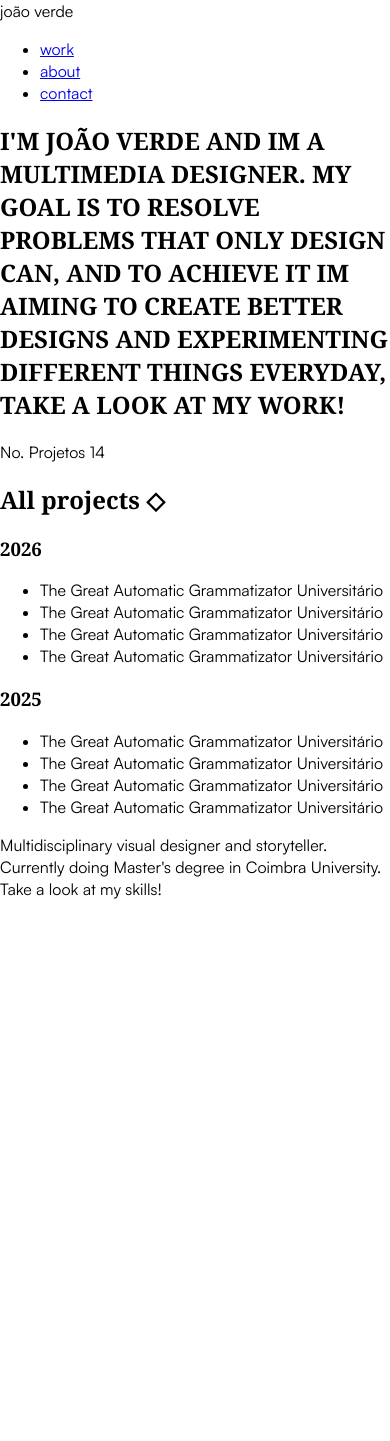
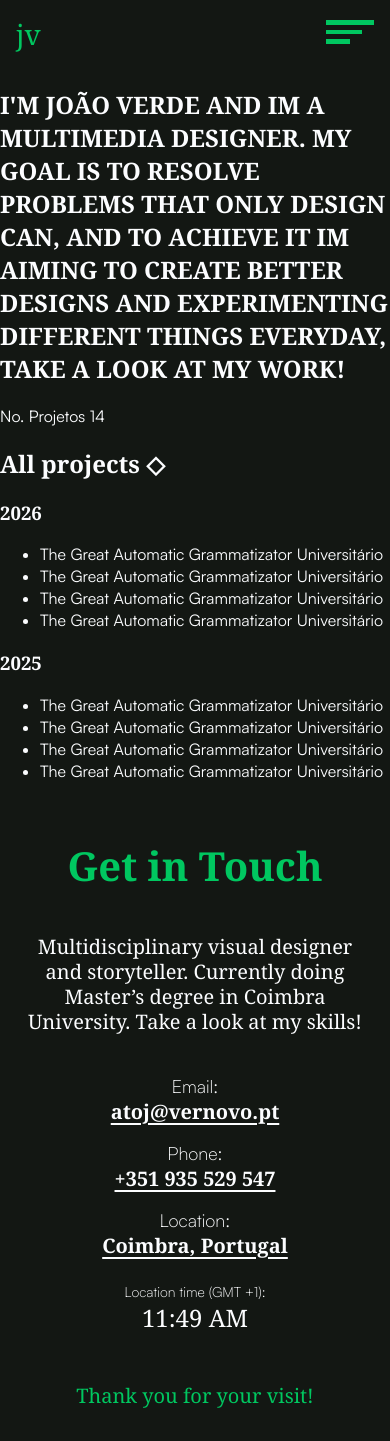
Before and after one commit to oVerde/DW_portfolio, a plain HTML site: page index.html in a window 390 px wide. Before the commit the page ends 916 px from the top, so only its background shows below. Drawn offline with Linux system fonts and the light colour scheme; a web font is replaced by a local one.

Commit message:
header e footer style

```diff
--- a/css/global.css
+++ b/css/global.css
@@ -1,11 +1,13 @@
 * {
     box-sizing: border-box;
+    background-color: var(--black);
 }
 
 body {
     margin: 0;
     font-family: var(--font-body);
     font-weight: 400;
+    color: var(--white);
 }
 
 h1,
@@ -16,4 +18,5 @@ h5,
 h6 {
     font-family: var(--font-display);
     font-weight: 700;
+    color: var(--white);
 }
--- a/css/header_footer/footer.css
+++ b/css/header_footer/footer.css
@@ -0,0 +1,107 @@
+.site-footer {
+    display: grid;
+    gap: 3rem;
+    padding: clamp(3rem, 8vw, 7rem) clamp(1rem, 3vw, 2rem) 2rem;
+    background: var(--black);
+    color: var(--white);
+}
+
+.footer-title {
+    margin: 0;
+    color: var(--green-highlight);
+    font-family: var(--font-display);
+    font-size: clamp(2.5rem, 5vw, 3rem);
+    line-height: 1;
+}
+
+.footer-body {
+    display: grid;
+    grid-template-columns: 1fr 2fr;
+    gap: 2rem;
+    align-items: end;
+}
+
+.footer-contacts {
+    display: grid;
+    gap: 1.5rem;
+    font-style: normal;
+}
+
+.footer-contacts dl {
+    display: grid;
+    gap: 1rem;
+    margin: 0;
+}
+
+.footer-contacts dt {
+    font-size: 1.125rem;
+    font-weight: 300;
+}
+
+.footer-contacts dd {
+    margin: 0;
+    font-family: var(--font-display);
+    font-size: 1.25rem;
+    font-weight: 700;
+}
+
+.site-footer a {
+    color: inherit;
+    text-underline-offset: 0.2em;
+}
+
+.site-footer a:hover {
+    color: var(--green-hover);
+    transition: color 0.2s ease;
+}
+
+.local-time {
+    margin: 0;
+    font-size: 0.875rem;
+    font-weight: 300;
+}
+
+.local-time time {
+    display: block;
+    font-family: var(--font-display);
+    font-size: 1.5rem;
+    font-weight: 400;
+}
+
+.footer-bio {
+    max-width: 32ch;
+    margin: 0;
+    font-family: var(--font-display);
+    font-size: clamp(1.25rem, 2vw, 1rem);
+    line-height: 1.25;
+    text-wrap: balance;
+}
+
+.footer-thanks {
+    margin: 0;
+    color: var(--green-highlight);
+    font-family: var(--font-display);
+    font-size: clamp(1.25rem, 1vw, 0.5rem);
+    text-align: center;
+}
+
+@media (max-width: 48rem) {
+    .site-footer {
+        justify-items: center;
+        text-align: center;
+    }
+
+    .footer-body {
+        grid-template-columns: 1fr;
+        justify-items: center;
+        gap: 2.5rem;
+    }
+
+    .footer-contacts {
+        justify-items: center;
+    }
+
+    .footer-bio {
+        order: -1;
+    }
+}
--- a/css/header_footer/header.css
+++ b/css/header_footer/header.css
@@ -0,0 +1,181 @@
+.site-header {
+    position: sticky;
+    top: 0;
+    z-index: 10;
+    display: grid;
+    grid-template-columns: 5fr 2fr 1fr;
+    align-items: center;
+    min-height: var(--header-h);
+    background: var(--white);
+    background-color: var(--black);
+    font-family: var(--font-body);
+    padding: 0rem clamp(1rem, 2vw, 2rem);
+    padding-bottom: 0.3rem;
+    color: var(--green-highlight);
+}
+
+.site-header a {
+    color: inherit;
+    text-decoration: none;
+}
+
+.logo {
+    font-family: var(--font-display);
+    font-size: clamp(1.5rem, 1vw, 1rem);
+    line-height: 1;
+    cursor: default;
+}
+
+.logo-mobile {
+    display: none;
+}
+
+.nav {
+    display: contents;
+}
+
+.nav-main {
+    display: flex;
+    gap: 1.5rem;
+    margin: 0;
+    padding: 0;
+    list-style: none;
+}
+
+.nav-contact {
+    justify-self: end;
+}
+
+.nav a {
+    position: relative;
+    font-size: 1.125rem;
+}
+
+.nav a:hover {
+    color: var(--green-hover);
+    transition: color 0.1s ease;
+}
+
+.burger {
+    display: none;
+}
+
+.sr-only {
+    position: absolute;
+    width: 1px;
+    height: 1px;
+    padding: 0;
+    overflow: hidden;
+    clip: rect(0, 0, 0, 0);
+    white-space: nowrap;
+    border: 0;
+}
+
+@media (max-width: 48rem) {
+    .site-header {
+        grid-template-columns: 1fr auto;
+        align-items: start;
+        padding-block: 1.25rem;
+    }
+
+    .logo-desktop {
+        display: none;
+    }
+
+    .logo-mobile {
+        display: block;
+        font-size: 1.75rem;
+    }
+
+    .burger {
+        display: flex;
+        position: relative;
+        width: 3rem;
+        height: 1.5rem;
+        padding: 0;
+        border: 0;
+        background: none;
+        cursor: pointer;
+    }
+
+    .burger span:not(.sr-only) {
+        position: absolute;
+        left: 0;
+        height: 0.3rem;
+        background: var(--green-highlight);
+        transition: top 0.3s ease, transform 0.3s ease, opacity 0.2s ease, width 0.3s ease;
+    }
+
+    .burger span:nth-child(1) {
+        top: 0;
+        width: 100%;
+    }
+
+    .burger span:nth-child(2) {
+        top: 0.6rem;
+        width: 75%;
+    }
+
+    .burger span:nth-child(3) {
+        top: 1.2rem;
+        width: 50%;
+    }
+
+    .burger[aria-expanded="true"] span:nth-child(1) {
+        top: 50%;
+        width: 100%;
+        transform: translateY(-50%) rotate(45deg);
+    }
+
+    .burger[aria-expanded="true"] span:nth-child(2) {
+        opacity: 0;
+    }
+
+    .burger[aria-expanded="true"] span:nth-child(3) {
+        top: 50%;
+        width: 100%;
+        transform: translateY(-50%) rotate(-45deg);
+    }
+
+    .nav {
+        position: absolute;
+        inset: 100% 0 auto;
+        display: flex;
+        flex-direction: column;
+        gap: 1.5rem;
+        height: 100vh;
+        padding: 1.5rem clamp(1rem, 3vw, 2rem) 2rem;
+        background: var(--white);
+        opacity: 0;
+        visibility: hidden;
+        transform: translateY(-0.5rem);
+        transition: opacity 0.25s ease, transform 0.25s ease, visibility 0.25s;
+    }
+
+    .nav.is-open {
+        opacity: 1;
+        visibility: visible;
+        transform: none;
+    }
+
+    .nav-main {
+        flex-direction: column;
+        gap: 1.5rem;
+    }
+
+    .nav-contact {
+        justify-self: start;
+    }
+
+    .nav a {
+        font-size: 1.5rem;
+    }
+}
+
+@media (prefers-reduced-motion: reduce) {
+    .nav,
+    .nav a::after,
+    .burger span:not(.sr-only) {
+        transition: none;
+    }
+}
--- a/css/variables.css
+++ b/css/variables.css
@@ -2,7 +2,7 @@
 
 :root {
     --green-highlight: #00C760;
-    --white-off: #6A836E;
+    --green-hover: #6A836E;
     --black-hover: #18211D;
     --black: #131713;
     --white-hover: #C1D8B3;
--- a/js/footer.js
+++ b/js/footer.js
@@ -4,14 +4,57 @@ export function renderFooter(target = document.querySelector('[data-component="f
     }
 
     target.outerHTML = `
-        <footer class="site-footer">
-            <div class="footer-bio">
-                <p>Multidisciplinary visual designer and storyteller. Currently doing Master's degree in Coimbra University. Take a look at my skills!</p>
+        <footer class="site-footer" id="contacts">
+            <h2 class="footer-title">Get in Touch</h2>
+
+            <div class="footer-body">
+                <address class="footer-contacts">
+                    <dl>
+                        <div>
+                            <dt>Email:</dt>
+                            <dd><a href="mailto:atoj@vernovo.pt">atoj@vernovo.pt</a></dd>
+                        </div>
+                        <div>
+                            <dt>Phone:</dt>
+                            <dd><a href="tel:+351935529547">+351 935 529 547</a></dd>
+                        </div>
+                        <div>
+                            <dt>Location:</dt>
+                            <dd><a href="https://maps.google.com/?q=Coimbra,Portugal">Coimbra, Portugal</a></dd>
+                        </div>
+                    </dl>
+
+                    <p class="local-time">
+                        Location time (GMT +1):
+                        <time id="clock">--:--</time>
+                    </p>
+                </address>
+
+                <p class="footer-bio">
+                    Multidisciplinary visual designer and storyteller.
+                    Currently doing Master’s degree in Coimbra University.
+                    Take a look at my skills!
+                </p>
             </div>
-            <div class="footer-badges">
-                <div class="badge badge-pattern"></div>
-                <div class="badge badge-signature"></div>
-            </div>
+
+            <p class="footer-thanks">Thank you for your visit!</p>
         </footer>
     `;
+
+    const clock = document.querySelector('#clock');
+
+    if (!clock) {
+        return;
+    }
+
+    const updateClock = () => {
+        clock.textContent = new Intl.DateTimeFormat('en-US', {
+            timeZone: 'Europe/Lisbon',
+            hour: 'numeric',
+            minute: '2-digit'
+        }).format(new Date());
+    };
+
+    updateClock();
+    window.setInterval(updateClock, 60_000);
 }
--- a/js/header.js
+++ b/js/header.js
@@ -5,14 +5,37 @@ export function renderHeader(target = document.querySelector('[data-component="h
 
     target.outerHTML = `
         <header class="site-header">
-            <div class="logo">joão verde</div>
-            <nav class="main-nav">
-                <ul>
+            <a class="logo logo-desktop">joão verde</a>
+            <a class="logo logo-mobile">jv</a>
+            <nav class="nav" aria-label="Main navigation">
+                <ul class="nav-main">
                     <li><a href="#work">work</a></li>
                     <li><a href="#about">about</a></li>
-                    <li><a href="#contact">contact</a></li>
+                    <li><a href="#curriculum">curriculum</a></li>
                 </ul>
+                <a class="nav-contact" href="#contacts">contact</a>
             </nav>
+            <button class="burger" type="button" aria-expanded="false" aria-controls="main-navigation">
+                <span></span>
+                <span></span>
+                <span></span>
+                <span class="sr-only">Open menu</span>
+            </button>
         </header>
     `;
+
+    const header = document.querySelector('.site-header');
+    const navigation = header?.querySelector('.nav');
+    const burger = header?.querySelector('.burger');
+
+    if (!navigation || !burger) {
+        return;
+    }
+
+    navigation.id = 'main-navigation';
+    burger.addEventListener('click', () => {
+        const isOpen = burger.getAttribute('aria-expanded') === 'true';
+        burger.setAttribute('aria-expanded', String(!isOpen));
+        navigation.classList.toggle('is-open', !isOpen);
+    });
 }
```
